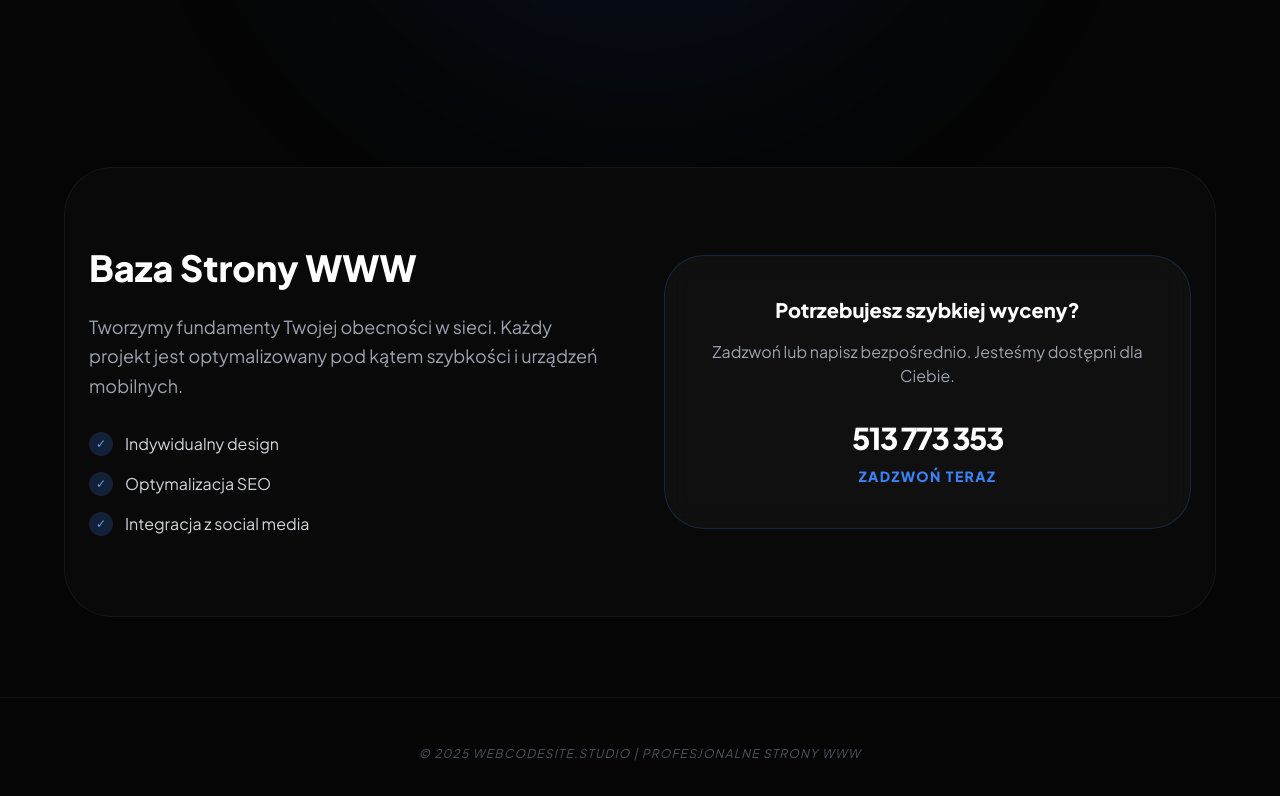
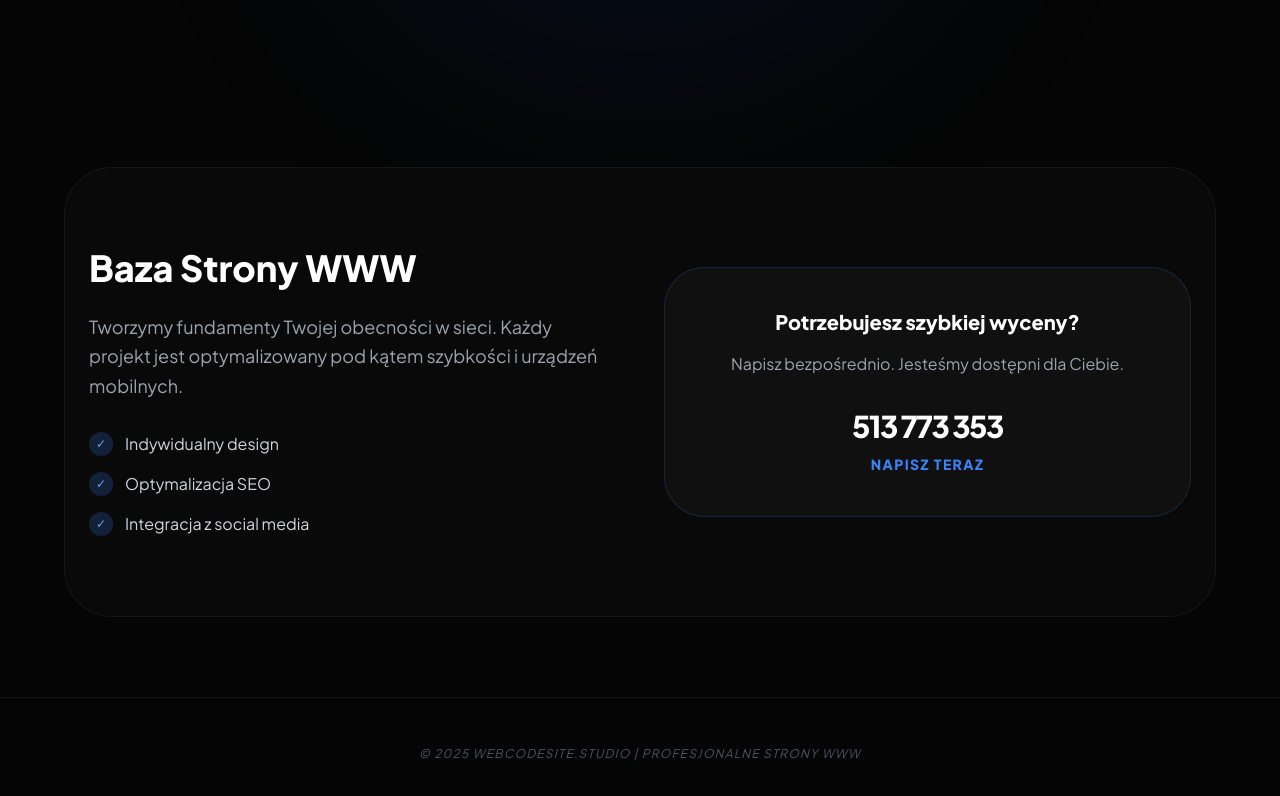
Before and after one commit to mat-jan/webcodesite, a plain HTML site: page index.html in a window 1280 px wide. Shown: the part 633-1429 px from the top of the page. Drawn offline with nearby package versions, Linux system fonts and the light colour scheme.

Commit message:
Fix HTML structure and formatting issues

```diff
--- a/index.html
+++ b/index.html
@@ -89,9 +89,9 @@
             </div>
             <div class="glass p-10 rounded-[2.5rem] border-blue-500/20 text-center">
                 <h3 class="text-xl font-bold mb-4">Potrzebujesz szybkiej wyceny?</h3>
-                <p class="text-gray-400 mb-8">Zadzwoń lub napisz bezpośrednio. Jesteśmy dostępni dla Ciebie.</p>
+                <p class="text-gray-400 mb-8">Napisz bezpośrednio. Jesteśmy dostępni dla Ciebie.</p>
                 <a href="tel:513773353" class="text-3xl font-black text-white block mb-2 tracking-tighter hover:text-blue-400 transition">513 773 353</a>
-                <span class="text-sm text-blue-500 font-bold uppercase tracking-widest">Zadzwoń teraz</span>
+                <span class="text-sm text-blue-500 font-bold uppercase tracking-widest">Napisz teraz</span>
             </div>
         </div>
     </section>
@@ -101,4 +101,5 @@
     </footer>
 
 </body>
+
 </html>
```
